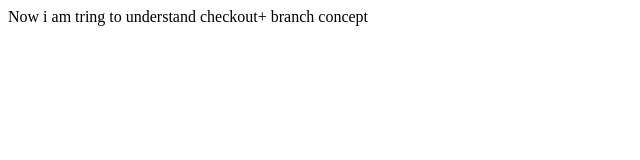
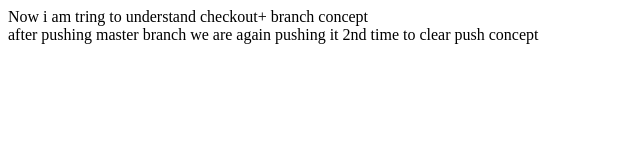
Before and after one commit to MamoonaQuddus/24-5-3git, a plain HTML site: page index2.html in a window 1280 px wide. Shown: the whole page, without its empty margins (0-640 px from the left). Drawn offline with Linux system fonts and the light colour scheme.

Commit message:
2nd push

```diff
--- a/index2.html
+++ b/index2.html
@@ -7,5 +7,6 @@
 </head>
 <body>
     <div>Now i am tring to understand checkout+ branch concept</div>
+    <div>after pushing master branch we are again pushing it 2nd time to clear push concept</div>
 </body>
 </html>
```
